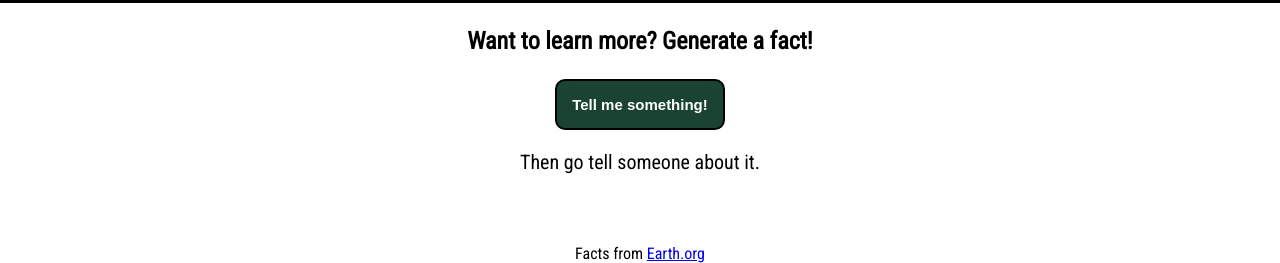
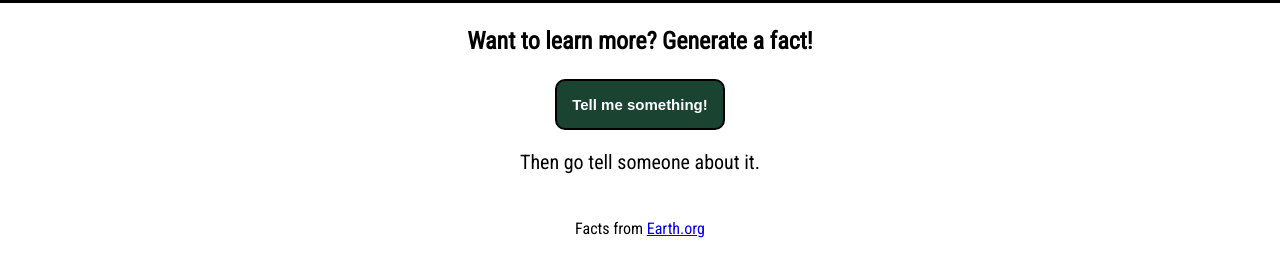
Before and after one commit to fatfluffypony/fatfluffypony, a plain HTML site: page index.html in a window 1280 px wide. Shown: the part 969-1232 px from the top of the page. Drawn offline with Linux system fonts and the light colour scheme.

Commit message:
Update style.css

```diff
--- a/style.css
+++ b/style.css
@@ -80,7 +80,11 @@ h1 {
 
 #fact {
   font-size: 25px;
-  padding-bottom: 2em;
+  padding-bottom: 1em;
+}
+
+#resource {
+  padding-bottom: 1em;
 }
 
 #groups {
```
